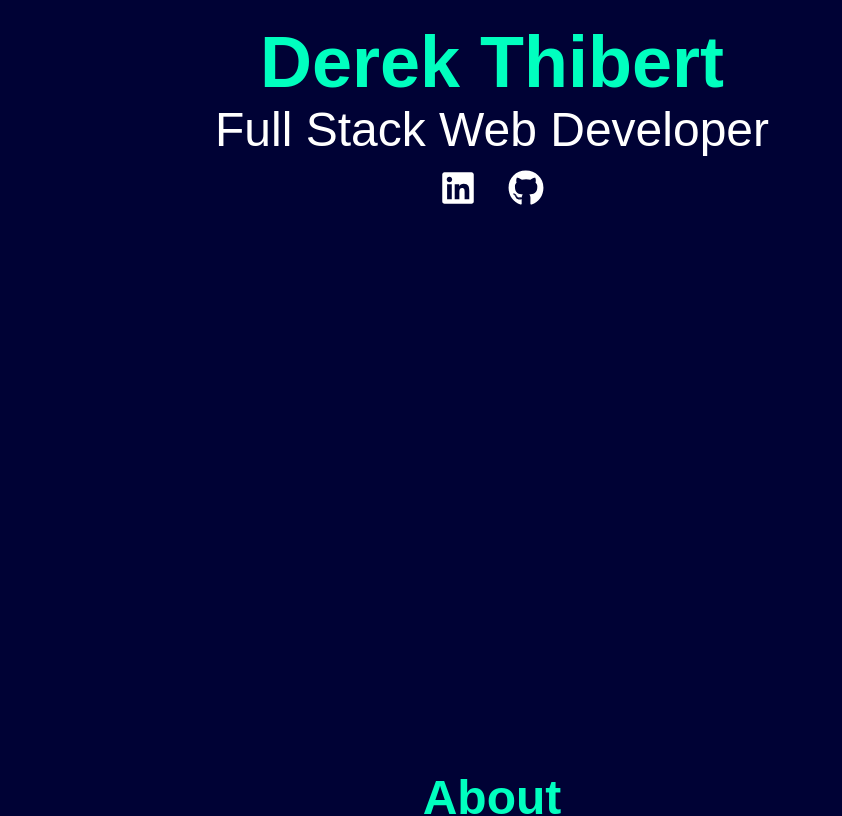
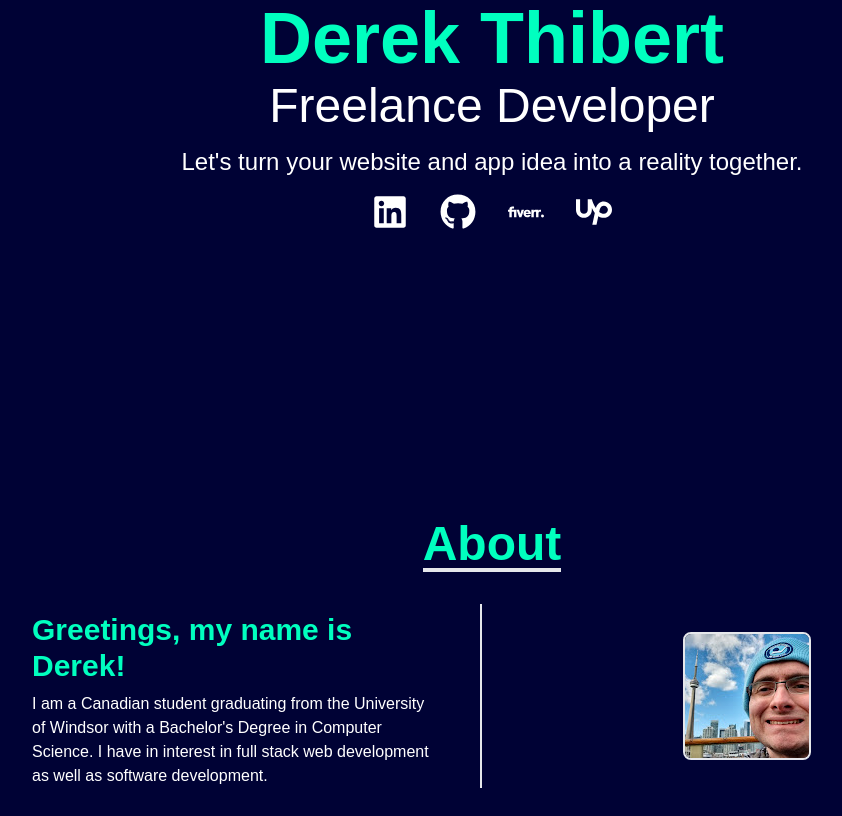
Before and after one commit to thibert-derek/site, a React (Create React App) app: page / in a window 1280 px wide. Shown: the part 280-1096 px from the top of the page, without its empty margins (148-990 px from the left). Built offline with nearby package versions, Linux system fonts and the light colour scheme.

Commit message:
Updated Links

```diff
--- a/src/components/About.jsx
+++ b/src/components/About.jsx
@@ -3,7 +3,7 @@ import Face from '../assets/face.jpg'
 
 const About = () => {
   return (
-    <div name="about" className="w-full h-screen">
+    <div name="about" className="w-full h-full">
         <div className="flex flex-col justify-center items-center w-full h-full">
             <div className="max-w-[1920px]">
                 <div className="md:text-left pb-8">
@@ -11,7 +11,7 @@ const About = () => {
                 </div>
             </div>
             <div className="max-w-[1000px] w-full grid md:grid-cols-2 gap-5">
-                <div className="md:text-left px-20 md:border-r-2 col-span-1">
+                <div className="md:text-left px-10 md:border-r-2 col-span-1">
                     <p className ="text-[#00FFBF] font-bold text-3xl py-2">Greetings, my name is Derek!</p>
                     <p>I am a Canadian student graduating from the University of Windsor with a Bachelor's Degree in Computer Science.
                     I have in interest in full stack web development as well as software development.
--- a/src/components/Home.jsx
+++ b/src/components/Home.jsx
@@ -1,6 +1,7 @@
 import React from 'react'
 import Face from '../assets/face.jpg'
 import {FaLinkedin, FaGithub} from 'react-icons/fa'
+import {SiFiverr, SiUpwork} from 'react-icons/si'
 
 const Home = () => {
   return (
@@ -10,10 +11,13 @@ const Home = () => {
                 <img className="rounded-lg border-2 left-0 max-w-full justify-center items-center md:items-center md:max-w-[500px]" src={Face}/>
             </div> */}
             <h1 className='text-[#00FFBF] font-bold text-5xl md:text-7xl'>Derek Thibert</h1>
-            <h2 className ='text-4xl md:text-5xl py-2'>Full Stack Web Developer</h2>
+            <h2 className ='text-4xl md:text-5xl py-2'>Freelance Developer</h2>
+            <p className ='text-2xl py-2'>Let's turn your website and app idea into a reality together.</p>
             <ul className="flex">
               <li className = "py-2 text-4xl hover:scale-125 duration-300"><a href="https://www.linkedin.com/in/derek-thibert/"><FaLinkedin /></a></li>
               <li className = "py-2 text-4xl hover:scale-125 duration-300"><a href="https://github.com/thibert-derek"><FaGithub /></a></li>
+              <li className = "py-2 text-4xl hover:scale-125 duration-300"><a href="https://www.fiverr.com/thibertderek95?public_mode=true"><SiFiverr /></a></li>
+              <li className = "py-2 text-4xl hover:scale-125 duration-300"><a href="https://www.upwork.com/freelancers/~01478999416d7e1b54"><SiUpwork /></a></li>
         </ul>
         </div>
 
--- a/src/components/Projects.jsx
+++ b/src/components/Projects.jsx
@@ -12,10 +12,11 @@ const Projects = () => {
                 </div>
                 <div className="text-2xl px-20 items-center">
                     <p>Check out some of my work.</p>
+                    <h1 className="text-3xl text-[#00FFBF]">More projects coming soon</h1>
                 </div>
-                <div>
+                {/* <div>
                 <h1 className="text-3xl text-[#00FFBF]">More projects coming soon</h1>
-                    </div>
+                    </div> */}
                 <div>
                     <div>
                         <div className="grid grid-cols-1 md:grid-cols-3 px-10 sm:px-20 py-10 justify-center gap-4 items-center">
--- a/src/components/Skills.jsx
+++ b/src/components/Skills.jsx
@@ -4,8 +4,8 @@ import { BsFiletypeSql } from 'react-icons/bs'
 import { SiC, SiJavascript } from 'react-icons/si'
 const Skills = () => {
   return (
-    <div name="skills" className="w-full h-full">
-         <div className="flex flex-col justify-center items-center w-full h-full">
+    <div name="skills" className="w-full h-full mt-[50px] md:mt-0">
+         <div className="flex flex-col justify-center items-center w-full h-screen">
             <div className="max-w-[1920px]">
                 <div className="sm:text-left pb-8">
                     <h1 className ="text-4xl sm:text-5xl border-b-4 font-bold text-[#00FFBF]">Skills</h1>
```
